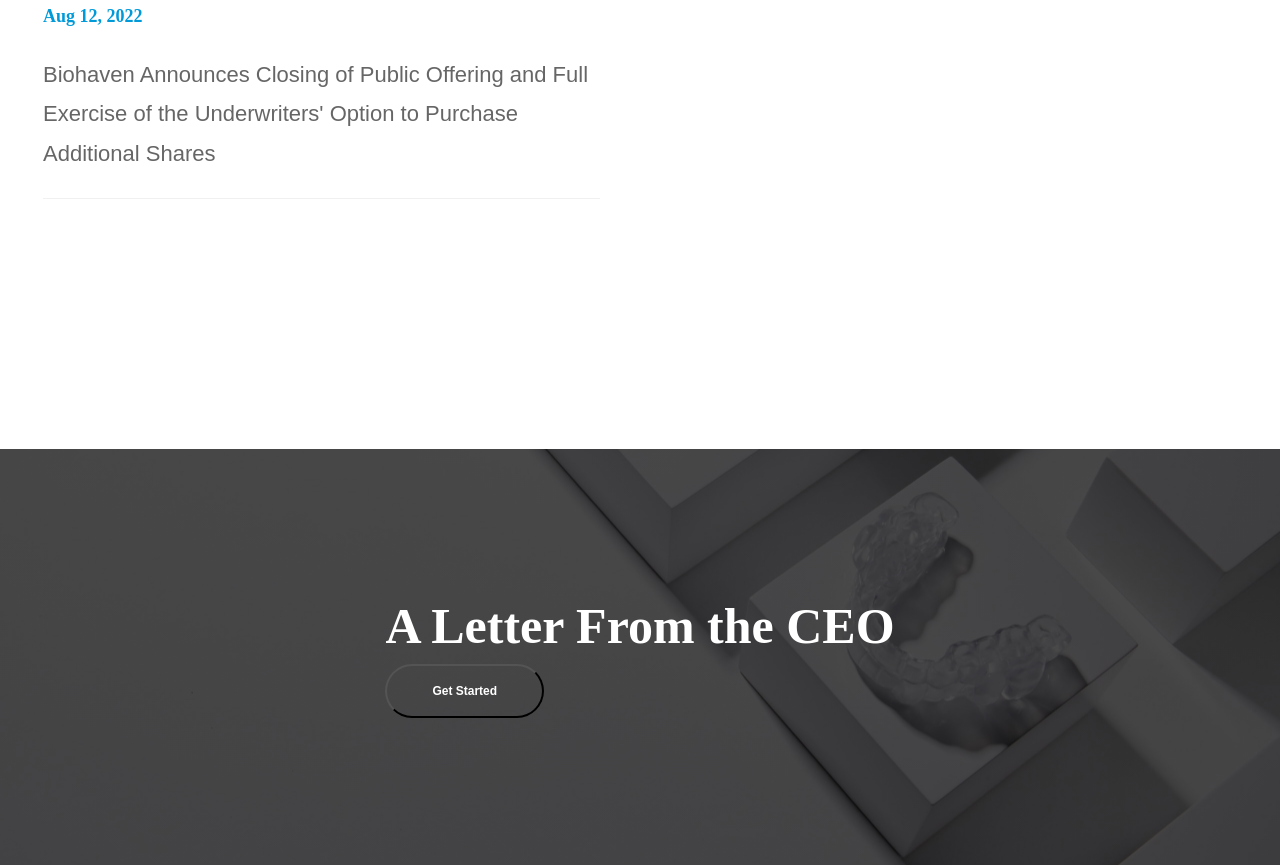
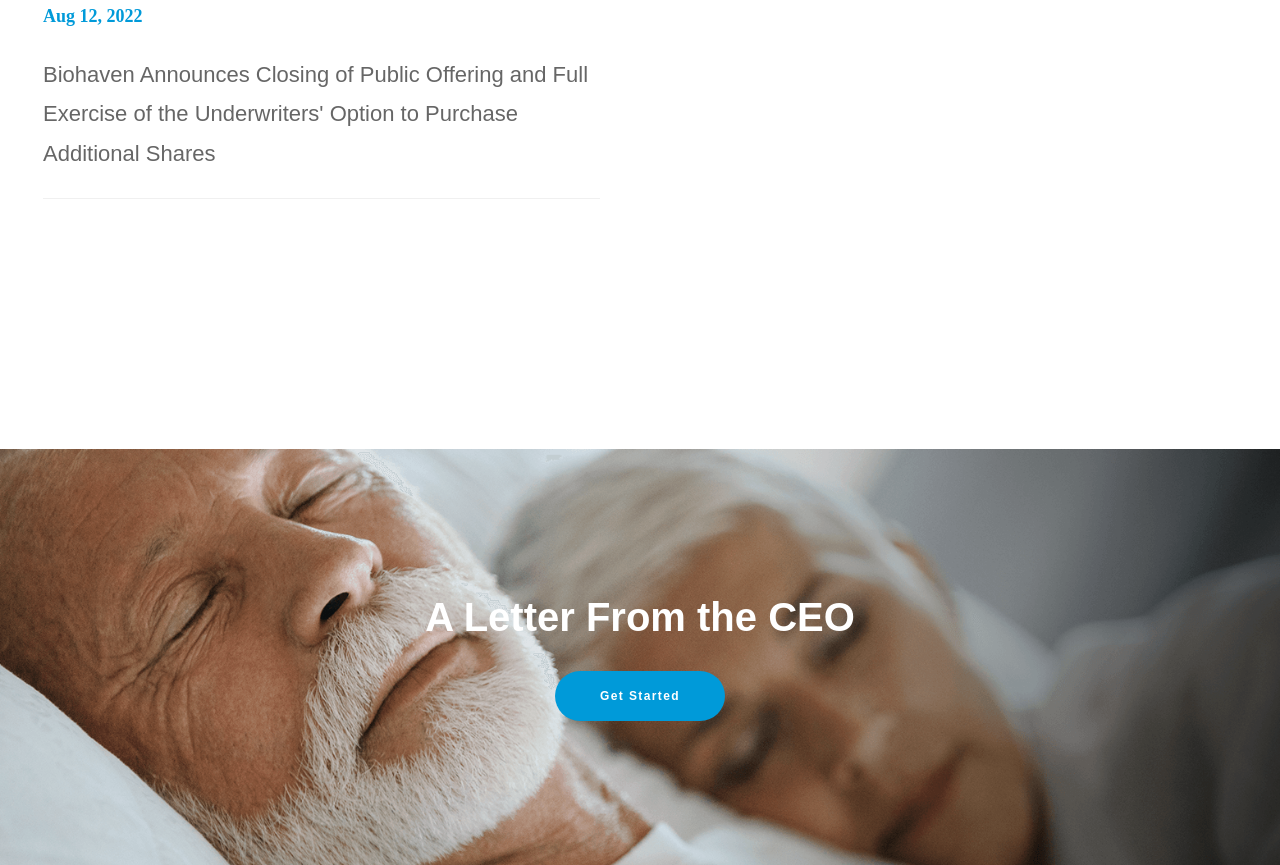
Before and after one commit to jeffreymanguera0124/prosomnus-template, a plain HTML site: page index.html in a window 1280 px wide. Shown: the part 1276-2141 px from the top of the page. Drawn offline with nearby package versions, Linux system fonts and the light colour scheme; a web font is replaced by a local one.

Commit message:
create middle hero banner

```diff
--- a/css/stylev2.css
+++ b/css/stylev2.css
@@ -14,10 +14,11 @@
 }
 
 .tab-stockinfo.tab-content-hero-secondary {
-	background: linear-gradient(rgba(0,0,0,0.7),rgba(0,0,0,0.7)), url(../images/Investor_Relations_BG.jpg);
+	background: url(../images/About-Sleep-Time-Banner-IMG.png);
 	background-size: cover;
 	background-position: center;
 	background-repeat: no-repeat;
+	text-align: center;
 }
 
 .container.tab-content-details {
@@ -82,11 +83,24 @@ button {
     font-size: 12px;
     font-weight: 600;
     text-transform: none;
-    letter-spacing: 0px;
+    letter-spacing: 1.4px;
     color: #FFFFFF;
-    background-color: var( --e-global-color-primary );
+    background-color: #009ad9;
     border-radius: 40px 40px 40px 40px;
     padding: 16px 45px 16px 45px;
+	border: none;
+}
+
+button:hover {
+	background-color: #2261ae;
+}
+
+.tab-content-hero-secondary h2 {
+	font-family: "Utopia Std", Sans-serif;
+    font-size: 40px;
+    font-weight: 900;
+    line-height: 1.2em;
+	margin-bottom: 30px;
 }
 
 h2 {
```
Also changed, not shown: images/About-Sleep-Time-Banner-IMG.png (added).
